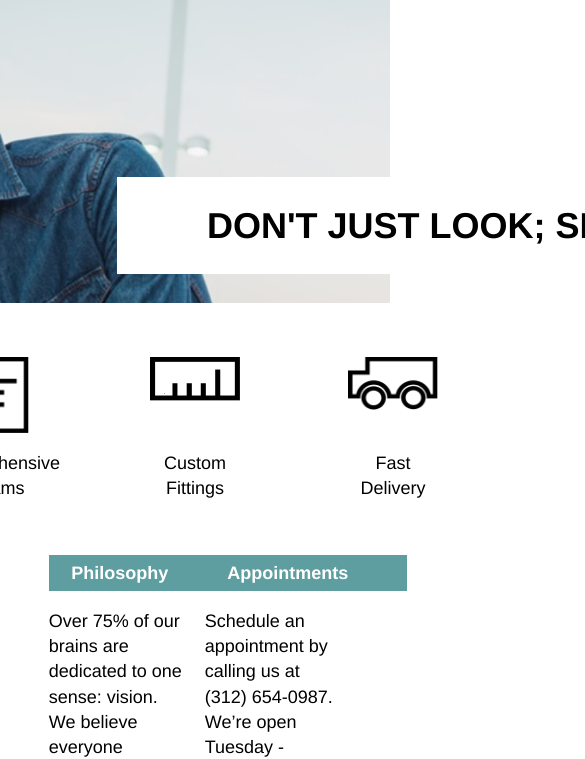
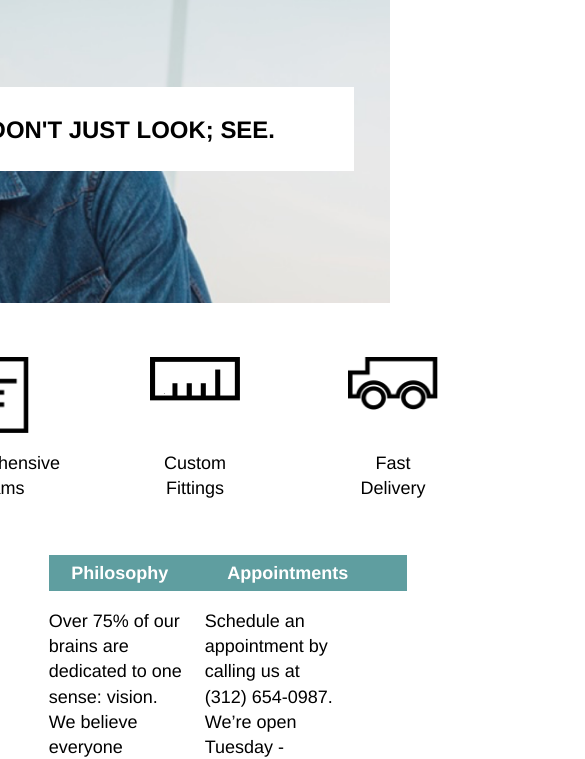
Before and after one commit to thankshermione/tortoiseshelloptics, a plain HTML site: page index.html in a window 390 px wide. Shown: the part 93-852 px from the top of the page, 585 px wide, since content can reach past the window. Drawn offline with Linux system fonts and the light colour scheme.

Commit message:
finish media queries for tablet

```diff
--- a/index.html
+++ b/index.html
@@ -29,10 +29,8 @@
 
 			<!-- Banner -->
 
-			<div class="bannerlayout">
 			<div class="bannerbox">
 				DON'T JUST LOOK; SEE.
-			</div>
 			</div>
 
 		</header>
--- a/resources/css/style.css
+++ b/resources/css/style.css
@@ -101,16 +101,23 @@ header {
  		padding: 1.5rem 5rem;
  		background-color: white;
  		width: 24rem;
+ 		margin-top: 10rem;
+ 		align-self: flex-end;
+ 		margin-right: 5rem;
  	}
 
- 	.bannerlayout {
- 		margin-top: 10rem;
- 		width: 1032px;
- 		display: flex;
- 		justify-content: flex-end;
- 		align-self: center;
- 		margin-left: 2rem;
- 	}
+ 		/* Media Queries */
+
+ 	@media only screen and (max-width: 1024px) {
+		.bannerbox {
+			margin-top: 5rem;
+			margin-right: 2rem;
+	 		font-size: 1.33rem;
+	 		padding: 0.75rem 4rem;
+	 		line-height: 2.4;
+	 		width: 16.3rem;
+	 	}
+	}
 
  	/* Main Section */
 
```
